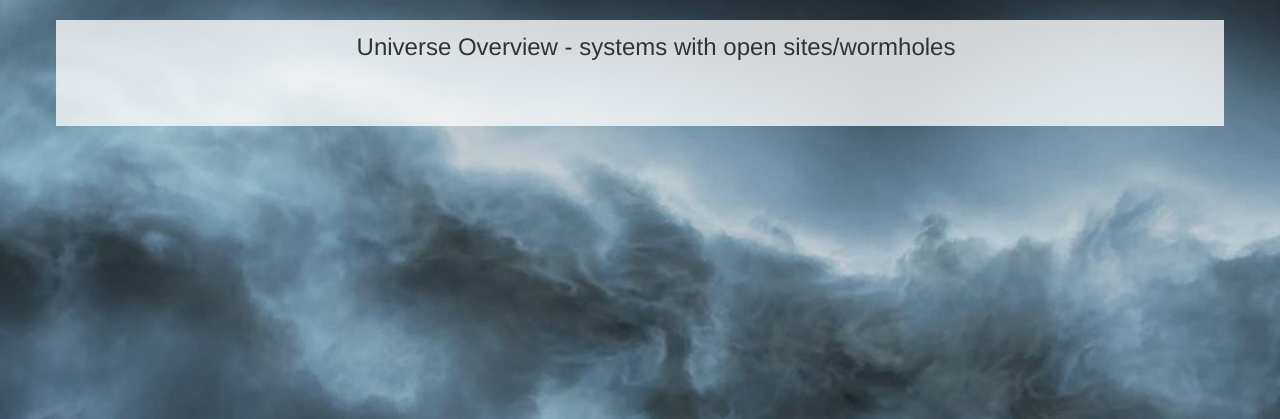
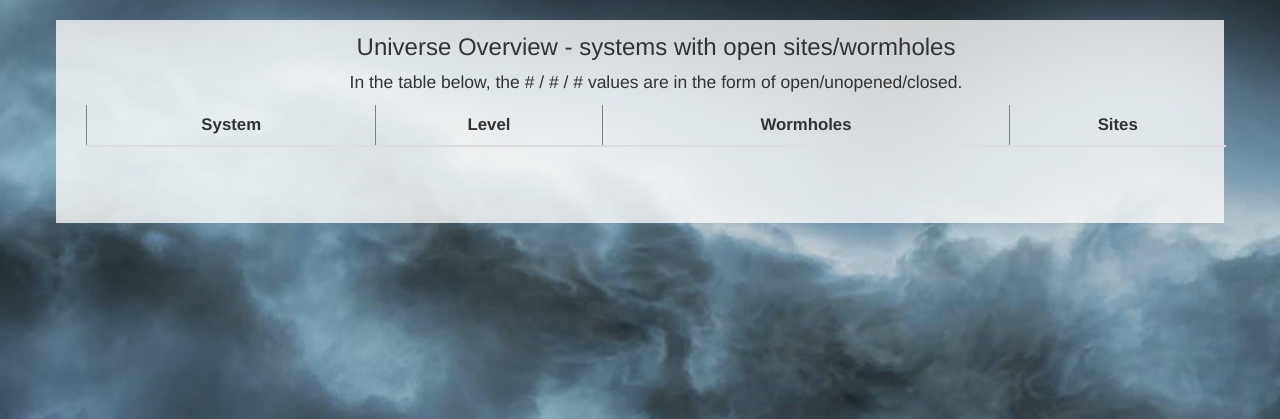
Before and after one commit to Celeo/EveTrackers, a Flask app: page /systemlanding in a window 1280 px wide. Shown: the part 52-471 px from the top of the page. Run offline with Flask 2, Linux system fonts and the light colour scheme; the visitor is signed in with stand-in values (Sample User, id 1); tables that the repository leaves empty hold one stand-in row (values such as "Sample post"); lists and menus that the app fills with data are empty; some libraries are stand-ins or nearby versions.

Commit message:
More work on the system landing page; updating GitHub repo links; actually using system 404 page again

```diff
--- a/trackers/app.py
+++ b/trackers/app.py
@@ -145,6 +145,12 @@ def _date(s):
     return s.strftime('%m/%d @ %H:%M')
 
 
+@app.template_filter('count')
+def _count(l):
+    """ Template filter: returns length of attached list """
+    return len(l)
+
+
 @app.route('/noaccess')
 def no_access():
     return render_template('no_access.html')
--- a/trackers/site/app.py
+++ b/trackers/site/app.py
@@ -827,7 +827,9 @@ def system_kills(system):
 @blueprint.route('/system/<system>')
 def system(system):
     """ View: show information about the specified system """
-    systemObject = System.query.filter_by(name=system).first_or_404()
+    systemObject = System.query.filter_by(name=system).first()
+    if not systemObject:
+        return render_template('site/systemnotfound.html', system=system)
     openwormholes = []
     openwormholes.extend([w for w in Wormhole.query.filter_by(start=system, opened=True, closed=False).all()])
     openwormholes.extend([w for w in Wormhole.query.filter_by(start=system, opened=True, closed=True).all()])
--- a/trackers/site/models.py
+++ b/trackers/site/models.py
@@ -186,6 +186,45 @@ class System(db.Model):
     def is_kspace(self):
         return not re.match(r'^J\d{6}$', self.name)
 
+    @property
+    def open_wormholes(self):
+        ret = []
+        ret.extend(Wormhole.query.filter_by(start=self.name, opened=True, closed=False).all())
+        for wormhole in Wormhole.query.filter_by(end=self.name, opened=True, closed=False).all():
+            if not wormhole in ret:
+                ret.append(wormhole)
+        return ret
+
+    @property
+    def unopened_wormholes(self):
+        ret = []
+        ret.extend(Wormhole.query.filter_by(start=self.name, opened=False, closed=False).all())
+        for wormhole in Wormhole.query.filter_by(end=self.name, opened=False, closed=False).all():
+            if not wormhole in ret:
+                ret.append(wormhole)
+        return ret
+
+    @property
+    def closed_wormholes(self):
+        ret = []
+        ret.extend(Wormhole.query.filter_by(start=self.name, closed=True).all())
+        for wormhole in Wormhole.query.filter_by(end=self.name, closed=True).all():
+            if not wormhole in ret:
+                ret.append(wormhole)
+        return ret
+
+    @property
+    def open_sites(self):
+        return Site.query.filter_by(system=self.name, opened=True, closed=False).all()
+
+    @property
+    def unopened_sites(self):
+        return Site.query.filter_by(system=self.name, opened=False, closed=False).all()
+
+    @property
+    def closed_sites(self):
+        return Site.query.filter_by(system=self.name, closed=True).all()
+
 
 class WormholeType(db.Model):
 
--- a/trackers/templates/op/base.html
+++ b/trackers/templates/op/base.html
@@ -73,7 +73,7 @@
 
 <footer>
     <p style="font-size: 80%;">
-        App &copy; <a href="https://github.com/Celeo">Celeo</a> 2013-14 <a href="https://github.com/Celeo/OpTracker">We're open source!</a>
+        App &copy; <a href="https://github.com/Celeo">Celeo</a> 2013-14 <a href="https://github.com/Celeo/EveTrackers">Open source</a>
         <br />
         EVE Online, the EVE logo, EVE and all associated logos and designs are the intellectual
         property of CCP hf. All artwork, screenshots, characters, vehicles, storylines, world facts
--- a/trackers/templates/site/index.html
+++ b/trackers/templates/site/index.html
@@ -158,7 +158,7 @@ Index
 
 <footer>
     <p style="font-size: 80%;">
-        App &copy; <a href="https://github.com/Celeo">Celeo</a> 2013-14 <a href="https://github.com/Celeo/SiteTracker">We're open source!</a>
+        App &copy; <a href="https://github.com/Celeo">Celeo</a> 2013-14 <a href="https://github.com/Celeo/EveTrackers">Open source</a>
         <br />
         EVE Online, the EVE logo, EVE and all associated logos and designs are the intellectual
         property of CCP hf. All artwork, screenshots, characters, vehicles, storylines, world facts
--- a/trackers/templates/site/systemlanding.html
+++ b/trackers/templates/site/systemlanding.html
@@ -10,12 +10,27 @@ Universe
 
 <h3>Universe Overview - systems with open sites/wormholes</h3>
 
-<div style="font-size: 2em;">
+<p style="font-size: 125%;">In the table below, the # / # / # values are in the form of open/unopened/closed.</p>
+
+<table class="table table-striped">
+    <thead>
+        <tr>
+            <th>System</th>
+            <th>Level</th>
+            <th>Wormholes</th>
+            <th>Sites</th>
+        </tr>
+    </thead>
+    <tbody>
     {% for system in systems %}
-    <a href="{{ url_for('.system', system=system.name) }}">{{ system.name }}</a>
-    {% if system.is_kspace() %}Sec {{ system.security_level }}{% else %}Class {{ system.class_ }}{% if not system.effect == 'None' %} {{ system.effect }}{% endif %}{% endif %}
-    <br />
-{% endfor %}
+        <tr>
+            <td><strong><a href="{{ url_for('.system', system=system.name) }}">{{ system.name }}</a></strong></td>
+            <td>{% if system.is_kspace() %}Sec {{ system.security_level }}{% else %}Class {{ system.class_ }}{% if not system.effect == 'None' %} {{ system.effect }}{% endif %}{% endif %}</td>
+            <td>{{ system.open_wormholes|count }} / {{ system.unopened_wormholes|count }} / {{ system.closed_wormholes|count }}</td>
+            <td>{{ system.open_sites|count }} / {{ system.unopened_sites|count }} / {{ system.closed_sites|count }}</td>
+        </tr>
+    {% endfor %}
+    </tbody>
 </div>
 
 </center>
--- a/trackers/templates/site/systemnotfound.html
+++ b/trackers/templates/site/systemnotfound.html
@@ -8,7 +8,7 @@ Invalid System
 
 <center>
 
-<h4>Could not find <strong>{{ system }}</strong>. Could you check your spelling?</h4>
+<h4>Could not find <strong>{{ system }}</strong>. Please check your spelling.</h4>
 
 </center>
 
```
